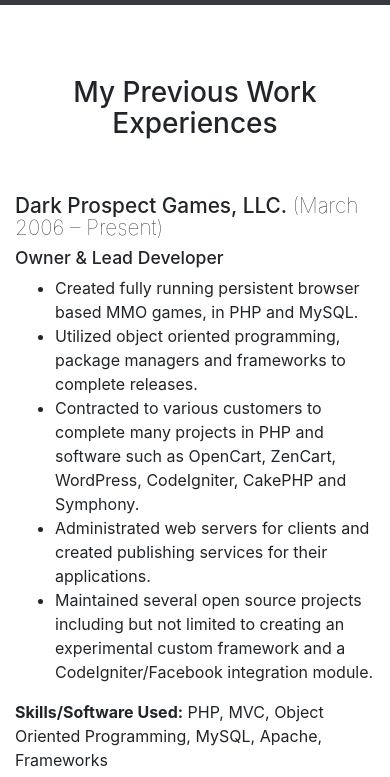
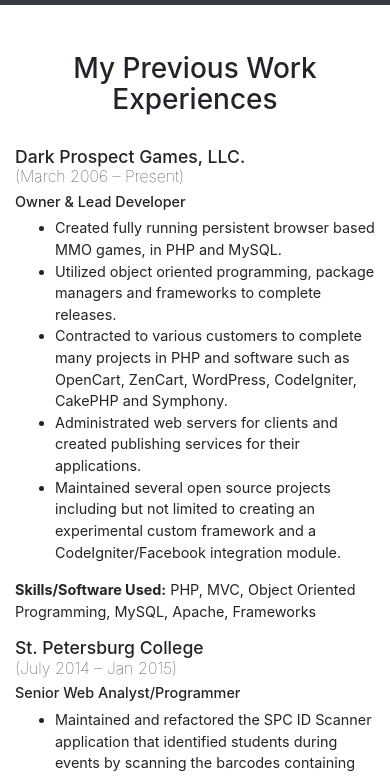
Before and after one commit to opensaurusrex/opensaurusrex.github.io, a plain HTML site: page experience.html in a window 390 px wide. Shown: the part 51-828 px from the top of the page. Drawn offline with nearby package versions, Linux system fonts and the light colour scheme.

Commit message:
Some fixes to the styles for mobile views.

```diff
--- a/css/css.css
+++ b/css/css.css
@@ -9,11 +9,12 @@
 .container h4 {
     font-size: 1.3rem;
 }
+.container h4 span.dates {
+    font-weight: 100;
+    display: inline-block;
+}
 .container h5 {
     font-size: 1.1rem;
-}
-.container h4 span.dates {
-    font-weight: 100;
 }
 .container div.skills-used {
     margin-bottom: 1rem;
@@ -21,3 +22,25 @@
 .bold {
     font-weight: bold;
 }
+@media (max-width: 500px) {
+    body {
+        font-size: 0.9rem;
+    }
+    .container h4 {
+        font-size: 1.1rem;
+    }
+    .container h5 {
+        font-size: 0.9rem;
+    }
+}
+@media (max-width: 800px) {
+    .page-title  {
+        padding: 1.5rem 0.5rem;
+        text-align: center;
+    }
+    .container h4 span.dates {
+        display: block;
+        font-size: 1rem;
+        padding-top: 2px;
+    }
+}
```
